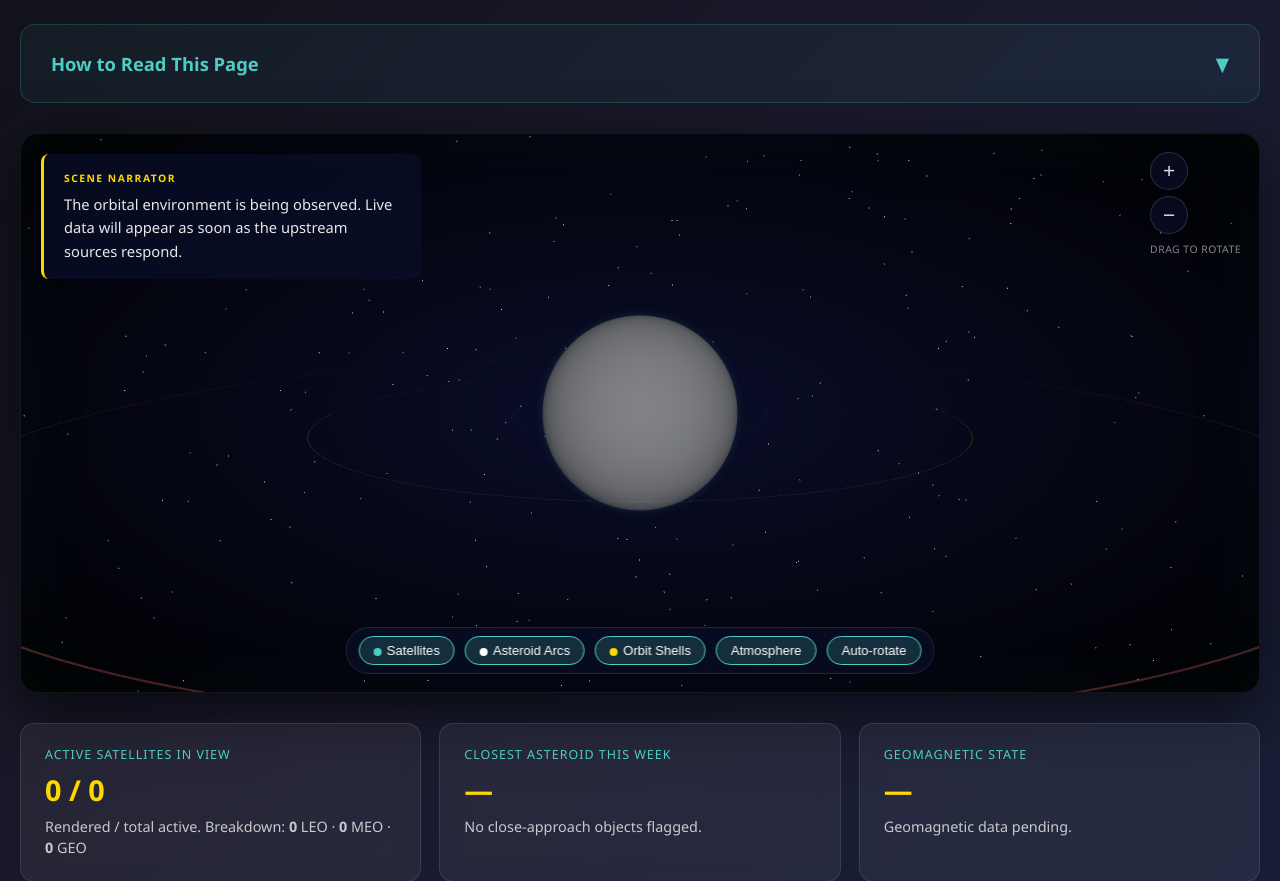
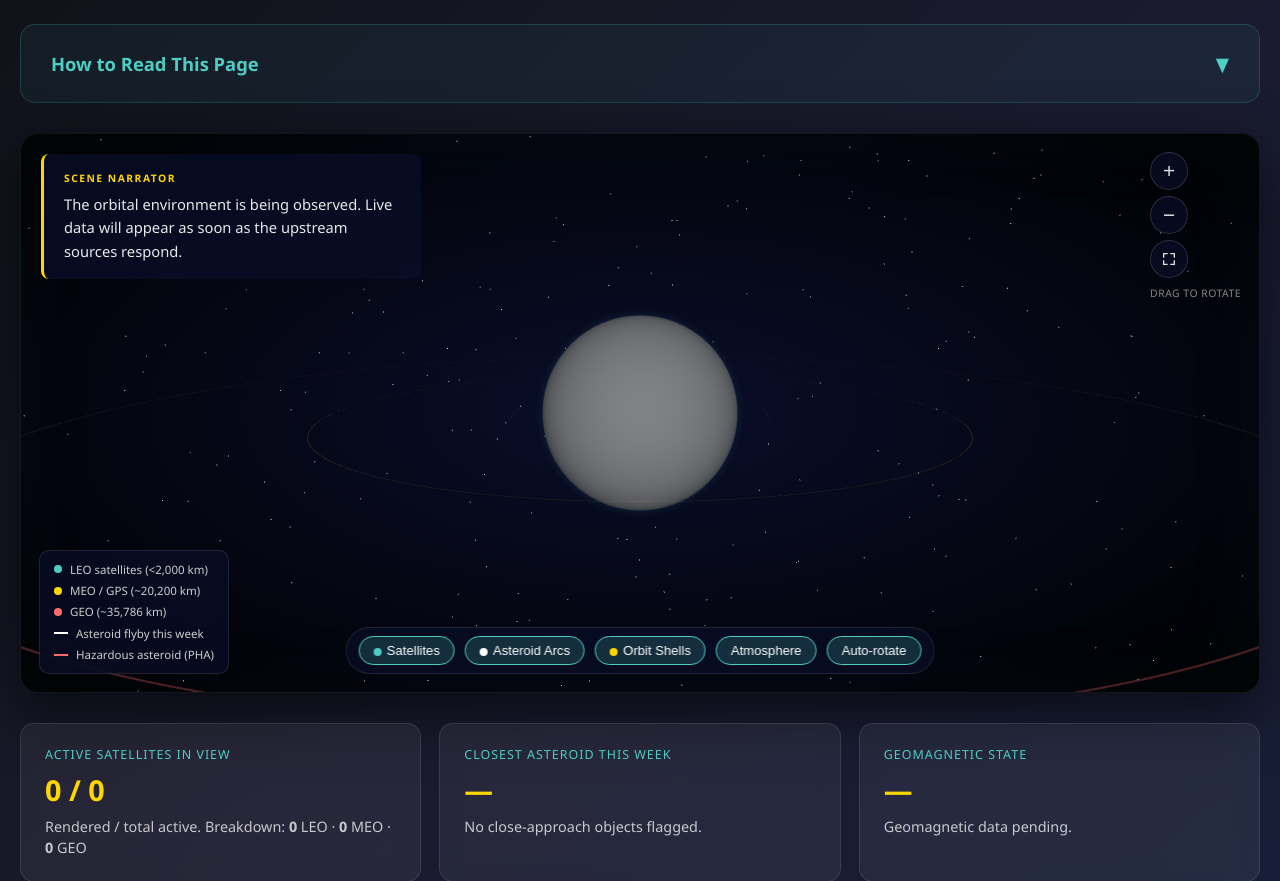
Before and after one commit to PSadasivam/deep-space-portal, a Flask app: page /live-orbit in a window 1280 px wide. Shown: the part 740-1621 px from the top of the page. Run offline with Flask 3, Linux system fonts and the light colour scheme; data that the repository does not hold is empty.

Commit message:
feat(live-orbit): fullscreen mode + inline scene legend (#9)
- New fullscreen button in zoom controls (uses native Fullscreen API)
- :fullscreen CSS makes the scene fill the entire viewport
- New inline legend (bottom-left of scene) explaining the dot colors
  and what the white/red arcs represent (NEO flybys, PHAs)
- Updated 'How to Read This Page':
  - New section explaining the white arcs (asteroid flybys from CNEOS)
  - Navigation hints now mention fullscreen icon
- Hidden inline legend on small screens to keep mobile uncluttered

```diff
--- a/templates/live-orbit.html
+++ b/templates/live-orbit.html
@@ -163,6 +163,10 @@
         #sceneCanvas { display: block; width: 100%; height: 100%; cursor: grab; }
         #sceneCanvas:active { cursor: grabbing; }
 
+        /* Fullscreen: scene wrapper fills the entire screen */
+        .scene-wrap:fullscreen { width: 100vw; height: 100vh; border-radius: 0; box-shadow: none; }
+        .scene-wrap:-webkit-full-screen { width: 100vw; height: 100vh; border-radius: 0; box-shadow: none; }
+
         /* Loading overlay inside scene */
         .scene-loading {
             position: absolute; inset: 0;
@@ -268,6 +272,7 @@
         }
         .zoom-btn:hover { border-color: #4ecdc4; color: #fff; transform: scale(1.08); }
         .zoom-btn:active { transform: scale(0.95); }
+        .zoom-btn svg { width: 16px; height: 16px; fill: currentColor; }
         .zoom-hint {
             font-size: 0.65em;
             color: #888;
@@ -275,6 +280,29 @@
             margin-top: 2px;
             letter-spacing: 0.5px;
             text-transform: uppercase;
+        }
+
+        /* Inline legend strip (bottom-left of scene) */
+        .scene-legend {
+            position: absolute;
+            bottom: 18px; left: 18px;
+            display: flex; flex-direction: column; gap: 4px;
+            background: rgba(10,15,40,0.7);
+            backdrop-filter: blur(10px);
+            border: 1px solid rgba(255,255,255,0.10);
+            border-radius: 10px;
+            padding: 10px 14px;
+            font-size: 0.72em;
+            color: #ccc;
+            z-index: 4;
+            max-width: 220px;
+            line-height: 1.5;
+        }
+        .scene-legend-row { display: flex; align-items: center; gap: 8px; }
+        .scene-legend-dot { width: 8px; height: 8px; border-radius: 50%; flex-shrink: 0; }
+        .scene-legend-line { width: 14px; height: 2px; flex-shrink: 0; }
+        @media (max-width: 768px) {
+            .scene-legend { display: none; }
         }
 
         /* ---------- "What you're seeing" cards ---------- */
@@ -539,9 +567,13 @@
                 <p>
                     The faint colored circles around Earth aren't decoration — they're <em>shells</em>. The teal ring marks the LEO ceiling (~2,000 km). The gold ring is the GPS / MEO band (~20,200 km). The red ring is the iconic geostationary belt (~35,786 km), where every weather and broadcast satellite sits motionless above the equator. Almost everything humanity has ever put in orbit lives in one of those three shells. Toggle them off with the <strong>Orbit Shells</strong> button if you'd rather see the raw cloud.
                 </p>
+                <h3>The White Arcs</h3>
+                <p>
+                    Each white arc is one near-Earth asteroid passing through Earth's neighborhood this week, pulled live from <a style="color:#4ecdc4;" href="https://cneos.jpl.nasa.gov/" target="_blank" rel="noopener">NASA CNEOS</a>. The small sphere on each arc marks its closest-approach point. Arcs drawn in <strong style="color:#ff6b6b;">red</strong> are flagged as Potentially Hazardous Asteroids (PHA) — close enough and large enough that NASA tracks them with extra attention. The arcs are stylized representations of the flyby plane, not literal trajectories. Toggle them with the <strong>Asteroid Arcs</strong> button.
+                </p>
                 <h3>Navigating the Scene</h3>
                 <p>
-                    <strong>Drag</strong> to rotate. <strong>Scroll</strong> or use the <strong>+ / −</strong> buttons in the top-right to zoom. Pinch to zoom on touch devices. The view auto-rotates by default — turn it off in the HUD if you'd rather steer.
+                    <strong>Drag</strong> to rotate. <strong>Scroll</strong> or use the <strong>+ / −</strong> buttons in the top-right to zoom. Click the <strong>square icon</strong> for fullscreen mode (great for deeper analysis or presenting). Pinch to zoom on touch devices. The view auto-rotates by default — turn it off in the HUD if you'd rather steer.
                 </p>
                 <h3>How the Scene Updates</h3>
                 <p>
@@ -578,7 +610,18 @@
             <div class="zoom-controls" aria-label="Zoom controls">
                 <button class="zoom-btn" id="zoomIn" type="button" aria-label="Zoom in" title="Zoom in (or scroll)">+</button>
                 <button class="zoom-btn" id="zoomOut" type="button" aria-label="Zoom out" title="Zoom out (or scroll)">−</button>
+                <button class="zoom-btn" id="fullscreenBtn" type="button" aria-label="Fullscreen" title="Fullscreen">
+                    <svg viewBox="0 0 24 24" aria-hidden="true"><path d="M5 5h5V3H3v7h2V5zm14 0v5h2V3h-7v2h5zM5 19v-5H3v7h7v-2H5zm14 0h-5v2h7v-7h-2v5z"/></svg>
+                </button>
                 <div class="zoom-hint">Drag to rotate</div>
+            </div>
+
+            <div class="scene-legend" aria-label="Scene legend">
+                <div class="scene-legend-row"><span class="scene-legend-dot" style="background:#4ecdc4;"></span>LEO satellites (&lt;2,000 km)</div>
+                <div class="scene-legend-row"><span class="scene-legend-dot" style="background:#ffd700;"></span>MEO / GPS (~20,200 km)</div>
+                <div class="scene-legend-row"><span class="scene-legend-dot" style="background:#ff6b6b;"></span>GEO (~35,786 km)</div>
+                <div class="scene-legend-row"><span class="scene-legend-line" style="background:#ffffff;"></span>Asteroid flyby this week</div>
+                <div class="scene-legend-row"><span class="scene-legend-line" style="background:#ff6b6b;"></span>Hazardous asteroid (PHA)</div>
             </div>
 
             <div class="scene-loading" id="sceneLoading">
@@ -985,6 +1028,23 @@
         document.getElementById('zoomIn').addEventListener('click', () => smoothZoom(0.78));
         document.getElementById('zoomOut').addEventListener('click', () => smoothZoom(1.28));
 
+        // --- Fullscreen toggle
+        const fullscreenBtn = document.getElementById('fullscreenBtn');
+        fullscreenBtn.addEventListener('click', () => {
+            if (!document.fullscreenElement) {
+                wrap.requestFullscreen?.().catch(err => console.warn('Fullscreen failed:', err));
+            } else {
+                document.exitFullscreen?.();
+            }
+        });
+        document.addEventListener('fullscreenchange', () => {
+            // Re-fit renderer after the wrap element resizes
+            resize();
+            // Update title to reflect state
+            const inFs = !!document.fullscreenElement;
+            fullscreenBtn.title = inFs ? 'Exit fullscreen' : 'Fullscreen';
+        });
+
         // --- HTML escape (XSS guard for narrator + names)
         function esc(s) {
             if (s == null) return '';
```
